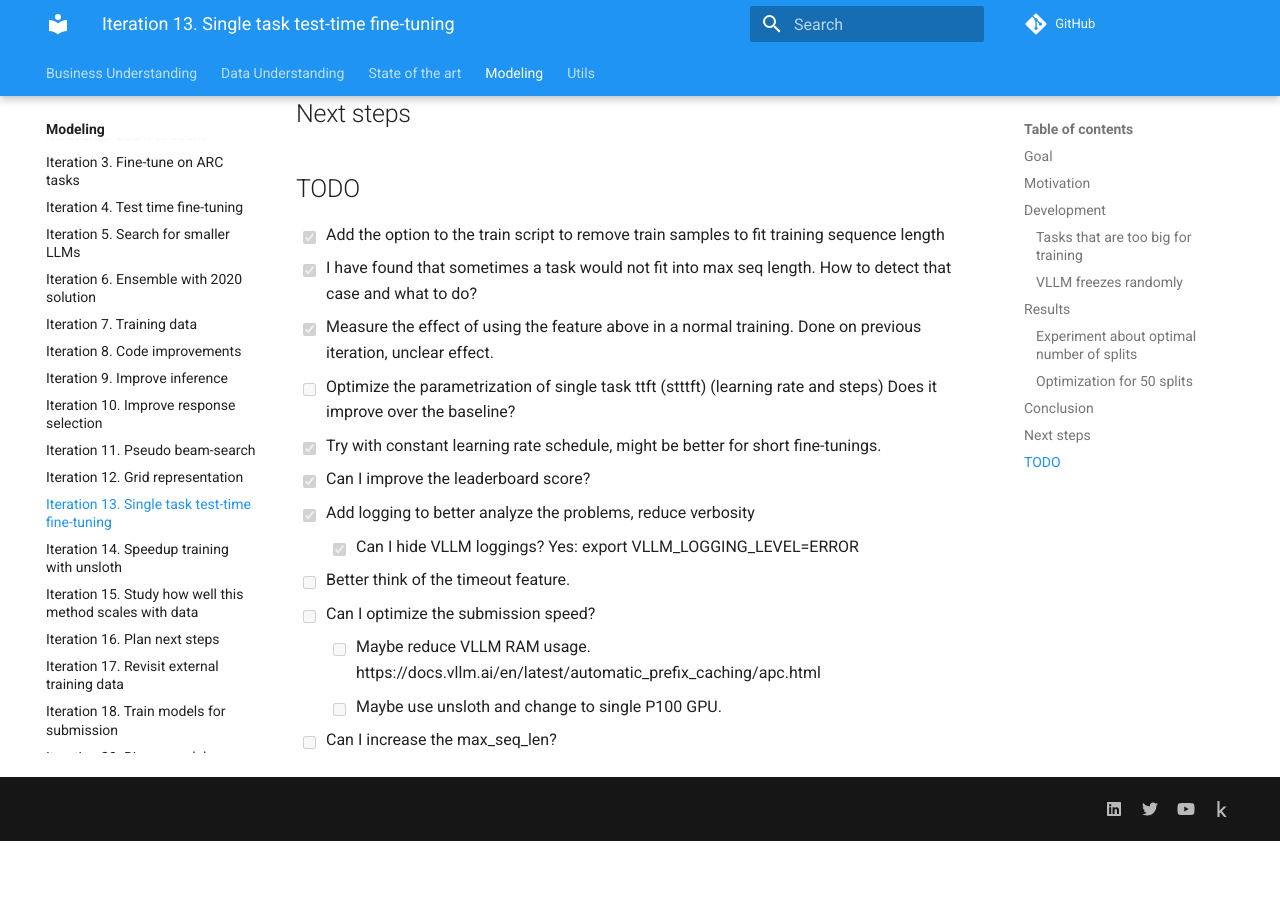
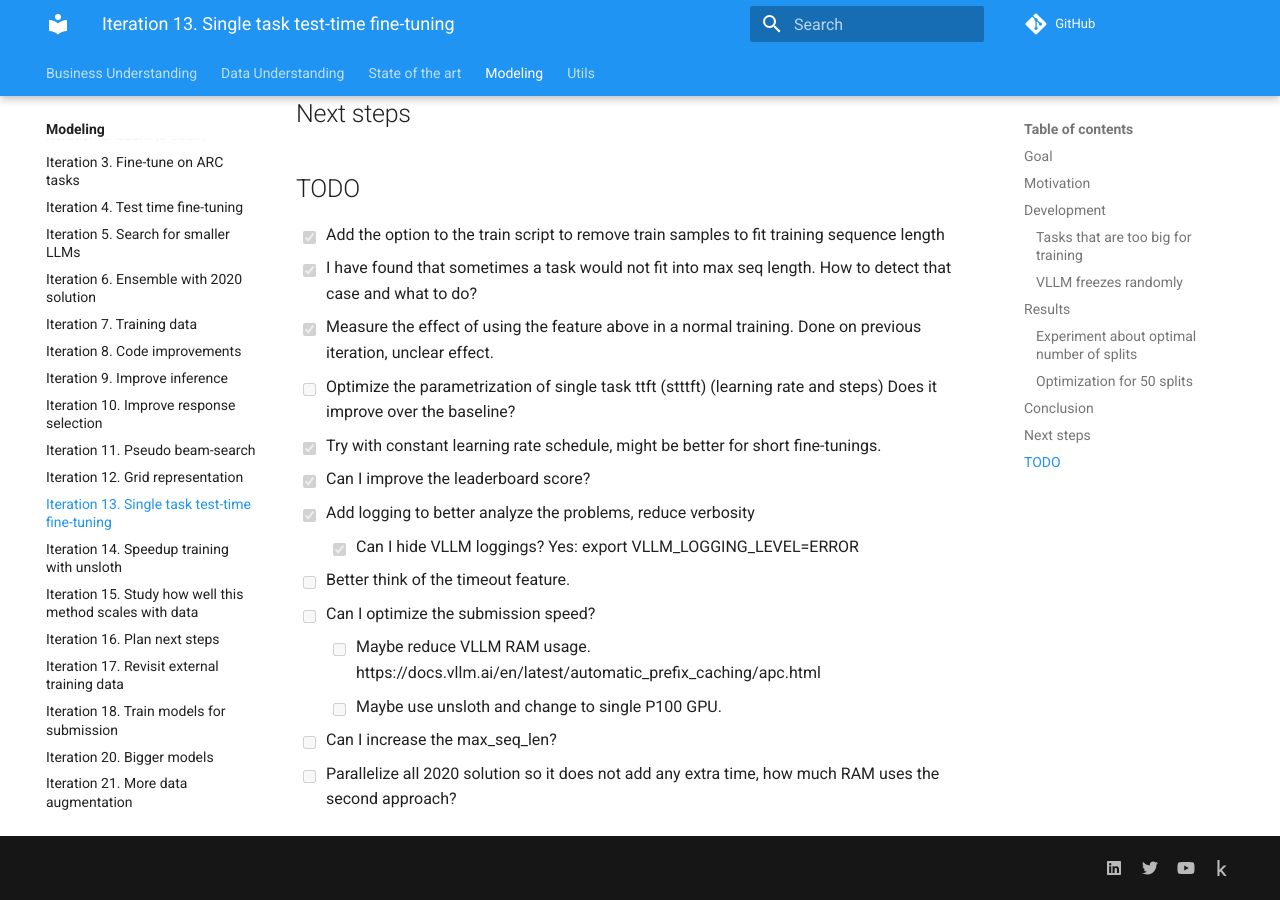
Before and after one commit to zhengjunyao-work/arc24, an MkDocs documentation site: the page built from docs/modeling/Iteration_13_single_task_ttft.md, in a window 1280 px wide and 900 px high, scrolled down 3967 px. Built offline with MkDocs 1.6.1 and Material for MkDocs 9.7.7, drawn with Linux system fonts in a browser that asks for light colours; comment, search, counter and statistics services are not loaded; before the commit the page ends 4808 px from its top, so only the background shows below that.

Commit message:
added todo

```diff
--- a/docs/modeling/Iteration_13_single_task_ttft.md
+++ b/docs/modeling/Iteration_13_single_task_ttft.md
@@ -198,3 +198,4 @@
   - [ ] Maybe reduce VLLM RAM usage. https://docs.vllm.ai/en/latest/automatic_prefix_caching/apc.html
   - [ ] Maybe use unsloth and change to single P100 GPU.
 - [ ] Can I increase the max_seq_len?
+- [ ] Parallelize all 2020 solution so it does not add any extra time, how much RAM uses the second approach?
```
